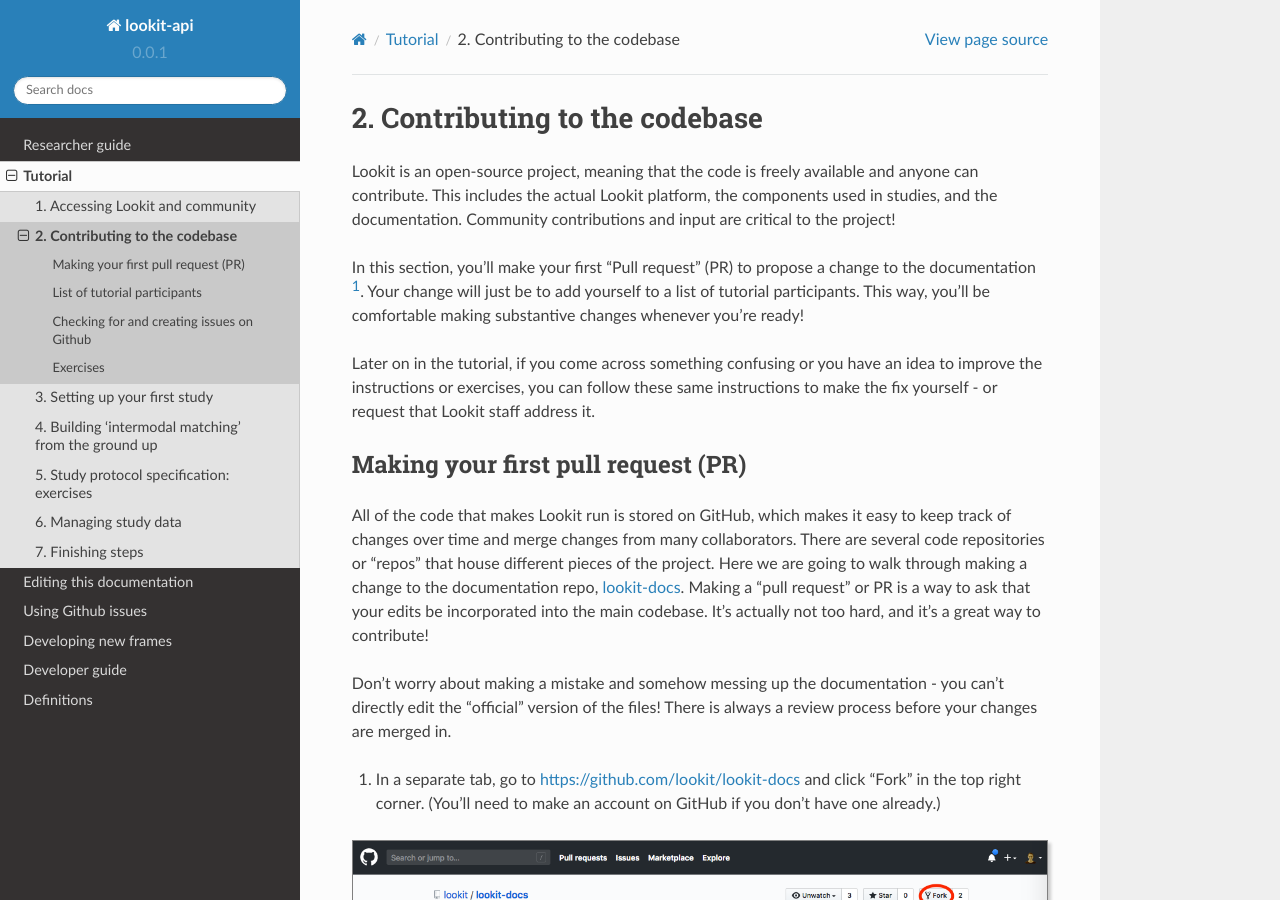
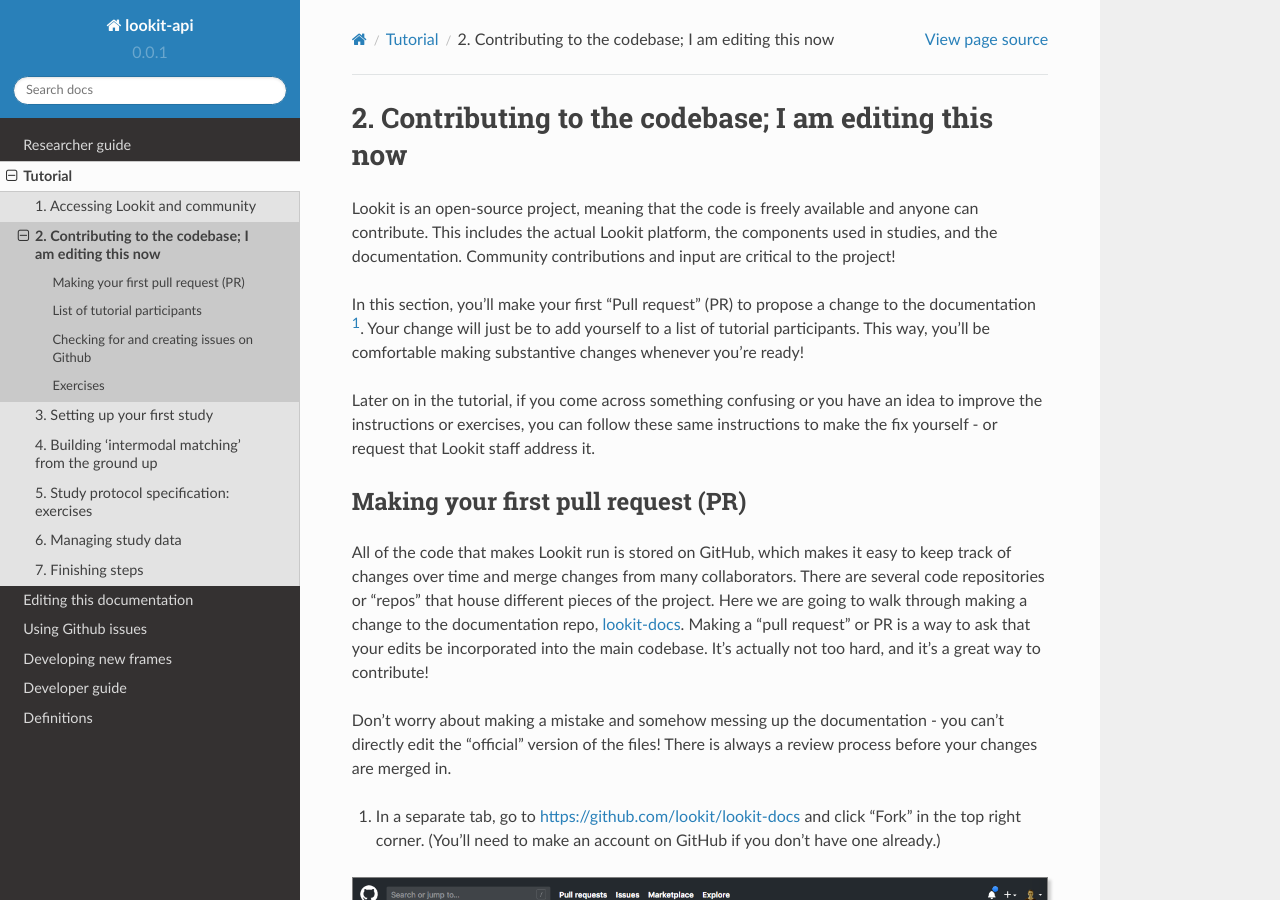
Before and after one commit to lookit/lookit-docs, a Sphinx documentation site: the page built from docs/source/tutorial-contributing.rst, in a window 1280 px wide and 900 px high. Built offline with Sphinx 7.4.7 and the Read the Docs theme 2.0.0, drawn with Linux system fonts in a browser that asks for light colours.

```diff
--- a/docs/source/tutorial-contributing.rst
+++ b/docs/source/tutorial-contributing.rst
@@ -1,5 +1,5 @@
 ##################################
-2. Contributing to the codebase
+2. Contributing to the codebase; I am editing this now
 ##################################
 
 Lookit is an open-source project, meaning that the code is freely available and anyone can contribute. This includes the actual Lookit platform, the components used in studies, and the documentation. Community contributions and input are critical to the project!
```
